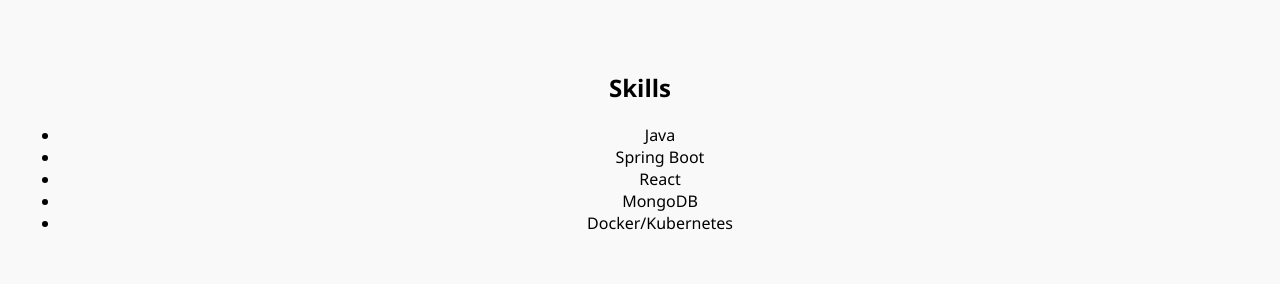
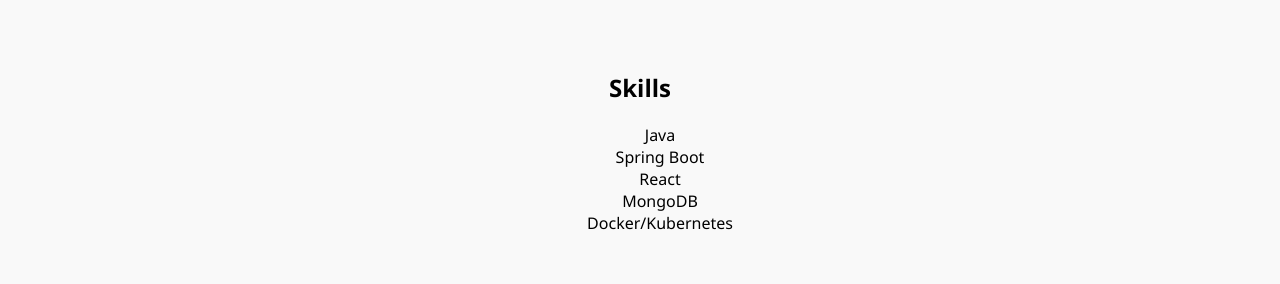
Before and after one commit to Abhijeet-Pathare/codesoftUI, a React (Create React App) app: page /courses in a window 1280 px wide. Shown: the part 1160-1444 px from the top of the page. Built offline with nearby package versions, Linux system fonts and the light colour scheme.

Commit message:
removed bullets from skills list

```diff
--- a/src/App.css
+++ b/src/App.css
@@ -55,3 +55,7 @@
   text-decoration: none;
   font-weight: bold;
 }
+
+.no-bullets {
+  list-style: none;
+}
--- a/src/components/Skills.jsx
+++ b/src/components/Skills.jsx
@@ -4,7 +4,7 @@
   return (
     <section id='skills' className='section'>
         <h2>Skills</h2>
-        <ul>
+        <ul className='no-bullets'>
       <li>Java</li>
       <li>Spring Boot</li>
       <li>React</li>
```
